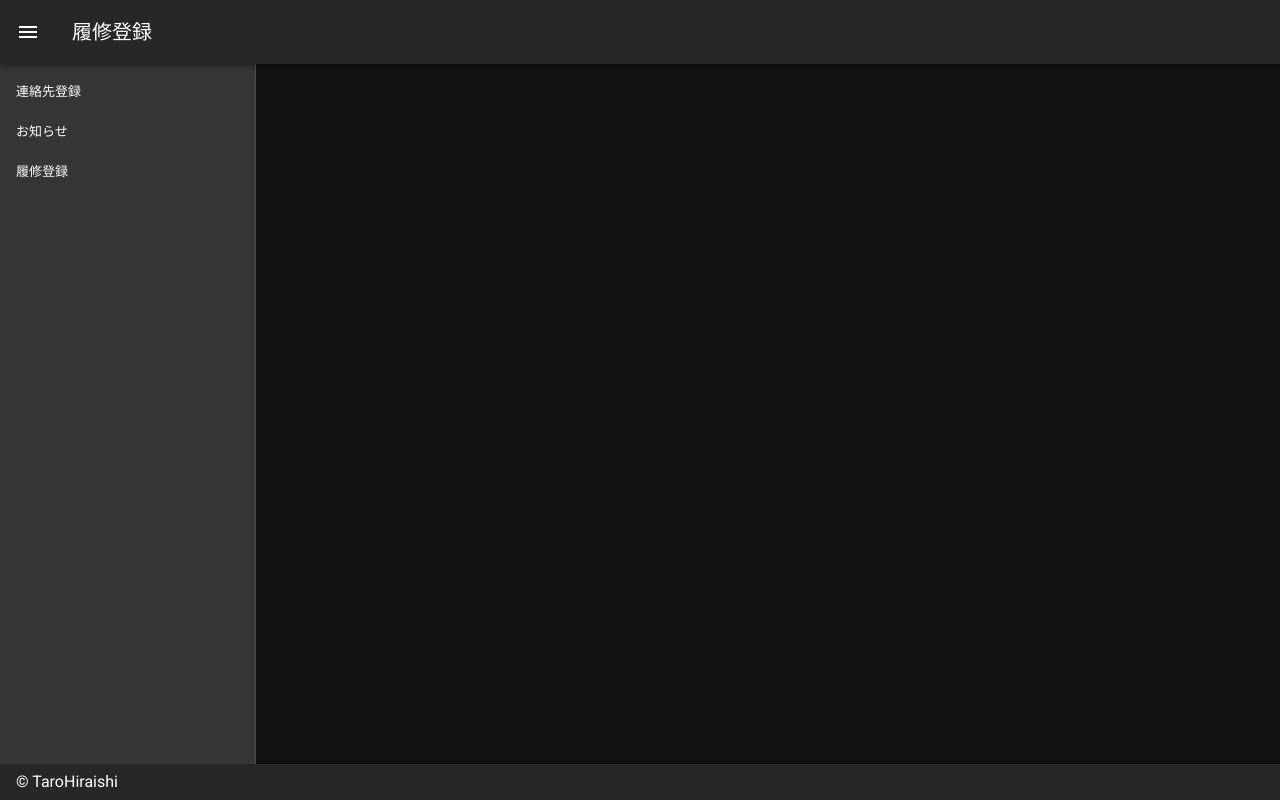
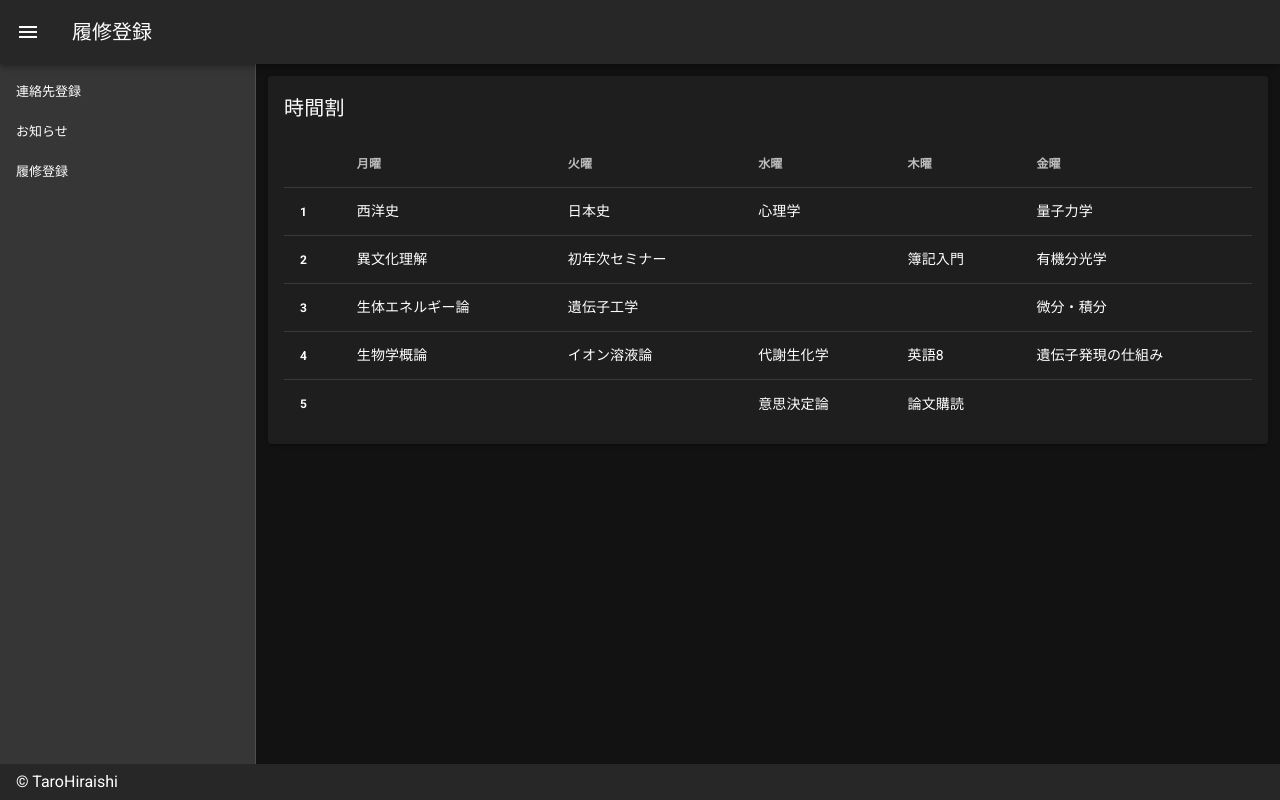
Before and after one commit to Ryoto-kubo/practice-atomic-design, a Vue app: page /timeschedule in a window 1280 px wide. Built offline with nearby package versions, Linux system fonts and the light colour scheme.

Commit message:
tableを実装

```diff
--- /dev/null
+++ b/src/components/atoms/TableBody.vue
@@ -0,0 +1,18 @@
+<template>
+    <tbody>
+        <tr v-for="(tableBody, index) in tableBodies" :key="index">
+            <th>{{ tableBody.title }}</th>
+            <td v-for="(tableData, index) in tableBody.items" :key="index">{{ tableData }}</td>
+        </tr>
+    </tbody>
+</template>
+
+<script>
+export default {
+    props: {
+        tableBodies: {
+            type: Array
+        }
+    }
+}
+</script>
--- /dev/null
+++ b/src/components/atoms/TableHead.vue
@@ -0,0 +1,17 @@
+<template>
+    <thead>
+        <tr>
+            <th class="text-left" v-for="(tableHeadTitle, index) in tableHeadTitles" :key="index">{{ tableHeadTitle }}</th>
+        </tr>
+    </thead>
+</template>
+
+<script>
+export default {
+    props: {
+        tableHeadTitles: {
+            type: Array
+        }
+    }
+}
+</script>
--- /dev/null
+++ b/src/components/molecules/SimpleTable.vue
@@ -0,0 +1,28 @@
+<template>
+    <v-simple-table>
+        <template v-slot:default>
+            <TableHead :tableHeadTitles="tableHeadTitles" />
+            <TableBody :tableBodies="tableBodies" />
+        </template>
+    </v-simple-table>
+</template>
+
+<script>
+import TableHead from '../atoms/TableHead.vue'
+import TableBody from '../atoms/TableBody.vue'
+
+export default {
+    components: {
+        TableHead,
+        TableBody
+    },
+    props: {
+        tableHeadTitles: {
+            type: Array
+        },
+        tableBodies: {
+            type: Array
+        }
+    }
+}
+</script>
--- /dev/null
+++ b/src/components/organisms/TimeScheduleCard.vue
@@ -0,0 +1,82 @@
+<template>
+    <v-card>
+        <v-card-title>時間割</v-card-title>
+        <v-card-text>
+            <SimpleTable :tableHeadTitles="timeScheduleTitles" :tableBodies="timeScheduleBodies" />
+        </v-card-text>
+    </v-card>
+</template>
+
+<script>
+import SimpleTable from '../molecules/SimpleTable.vue'
+
+export default {
+    components: {
+        SimpleTable
+    },
+    data() {
+        return {
+            timeScheduleTitles: [
+                '',
+                '月曜',
+                '火曜',
+                '水曜',
+                '木曜',
+                '金曜'
+            ],
+            timeScheduleBodies: [
+                {
+                    title: 1,
+                    items: [
+                        '西洋史',
+                        '日本史',
+                        '心理学',
+                        '',
+                        '量子力学'
+                    ]
+                },
+                {
+                    title: 2,
+                    items: [
+                        '異文化理解',
+                        '初年次セミナー',
+                        '',
+                        '簿記入門',
+                        '有機分光学'
+                    ]
+                },
+                {
+                    title: 3,
+                    items: [
+                        '生体エネルギー論',
+                        '遺伝子工学',
+                        '',
+                        '',
+                        '微分・積分'
+                    ]
+                },
+                {
+                    title: 4,
+                    items: [
+                        '生物学概論',
+                        'イオン溶液論',
+                        '代謝生化学',
+                        '英語8',
+                        '遺伝子発現の仕組み'
+                    ]
+                },
+                {
+                    title: 5,
+                    items: [
+                        '',
+                        '',
+                        '意思決定論',
+                        '論文購読',
+                        ''
+                    ]
+                }
+            ]
+        }
+    }
+}
+</script>
--- a/src/views/TimeSchedule.vue
+++ b/src/views/TimeSchedule.vue
@@ -1,2 +1,13 @@
 <template>
+    <TimeScheduleCard />
 </template>
+
+<script>
+import TimeScheduleCard from '../components/organisms/TimeScheduleCard.vue'
+
+export default {
+    components: {
+        TimeScheduleCard
+    }
+}
+</script>
```
